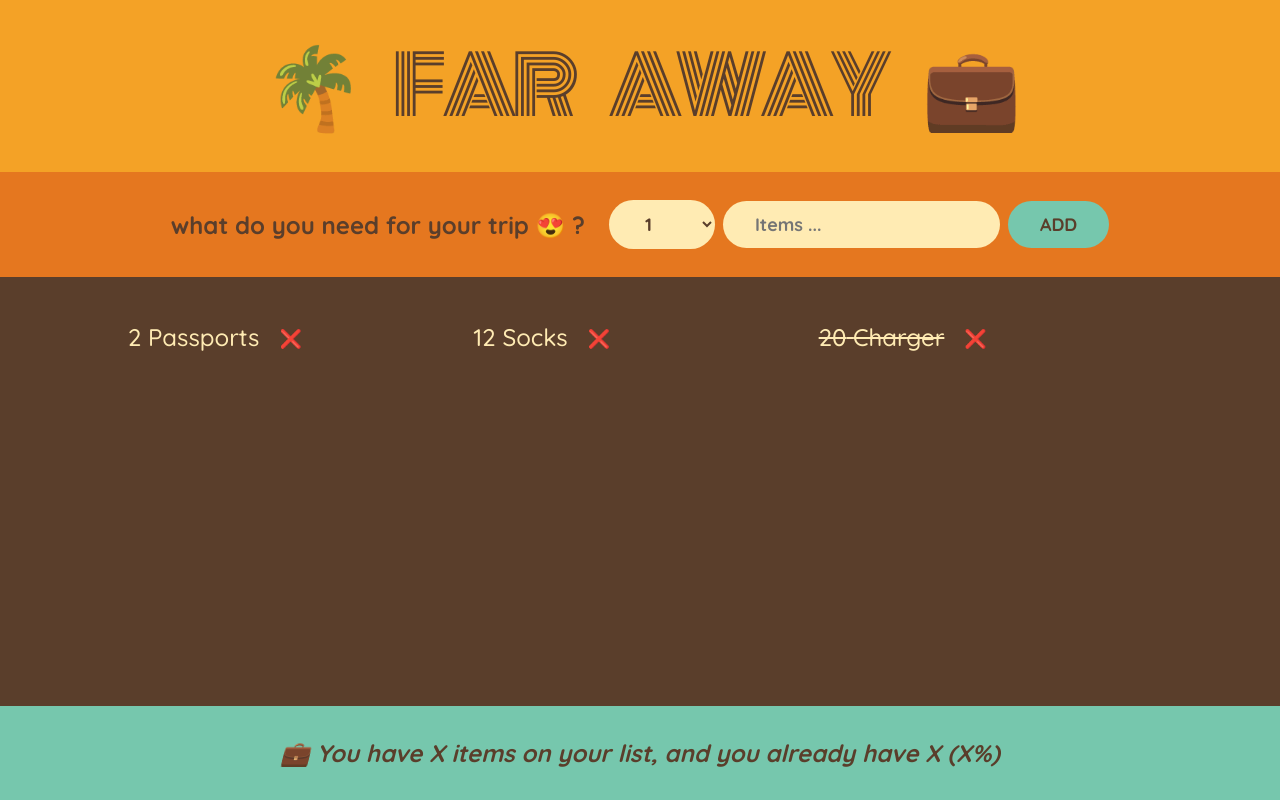
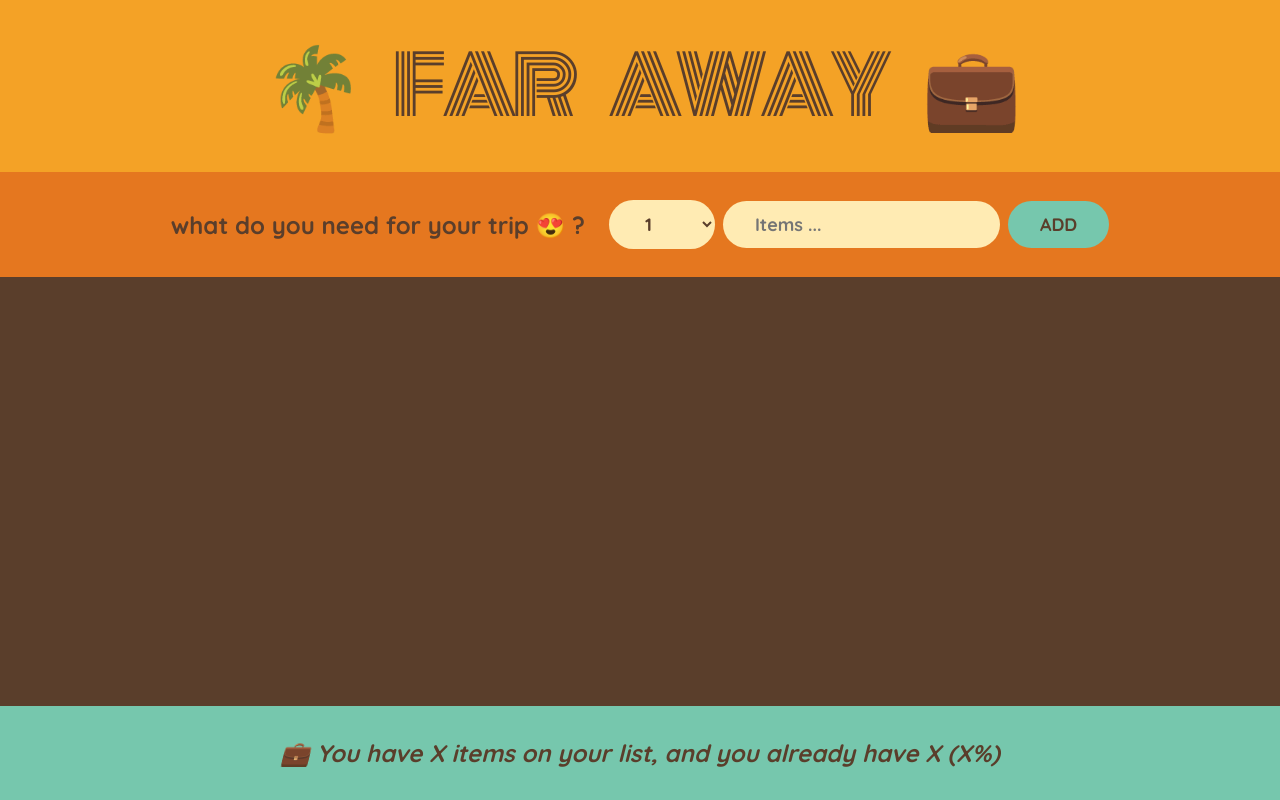
Before and after one commit to MtiPsd/travel-list, a React (Create React App) app: page / in a window 1280 px wide. Built offline with nearby package versions, Linux system fonts and the light colour scheme.

Commit message:
handled both form and packingList states by lifting

```diff
--- a/src/App.jsx
+++ b/src/App.jsx
@@ -7,11 +7,26 @@ const initialItems = [
 ];
 
 export default function App() {
+  const [items, setItems] = useState([]);
+  function handleAddItems(item) {
+    setItems(items => {
+      // we are mutating state in this case
+      // ! and this is not what we want
+      // * so we have to create a copy of that array
+      // ==========> items.push(item);
+      // There are many ways of copying an array like :
+      // const itemsCopy = [...items];
+      // return itemsCopy.push(item);
+      // * The most simple one is 👇
+      return [...items, item];
+    });
+  }
+
   return (
     <div className='app'>
       <Logo />
-      <Form />
-      <PackingList />
+      <Form onAddItems={handleAddItems} />
+      <PackingList items={items} />
       <Stats />
     </div>
   );
@@ -21,7 +36,7 @@ function Logo() {
   return <h1>🌴 Far Away 💼</h1>;
 }
 
-function Form() {
+function Form({ onAddItems }) {
   //
   const [description, setDescription] = useState('');
   const [quantity, setQuantity] = useState(1);
@@ -37,7 +52,7 @@ function Form() {
       quantity,
       packed: false,
     };
-
+    onAddItems(newItem);
     setDescription('');
     setQuantity(1);
   }
@@ -68,11 +83,11 @@ function Form() {
   );
 }
 
-function PackingList() {
+function PackingList({ items }) {
   return (
     <div className='list'>
       <ul>
-        {initialItems.map(item => (
+        {items.map(item => (
           <Item item={item} key={item.id} />
         ))}
       </ul>
```
